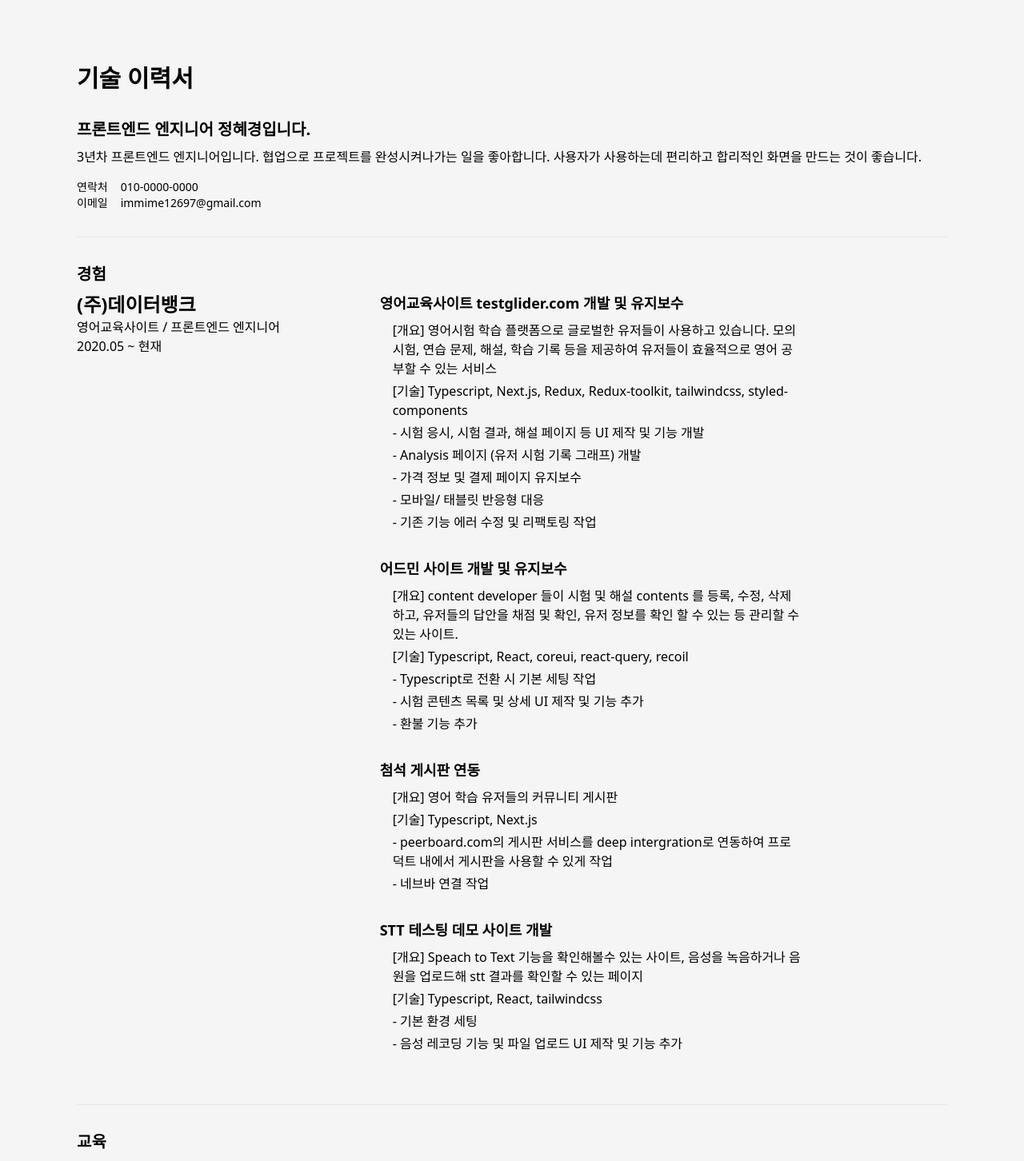
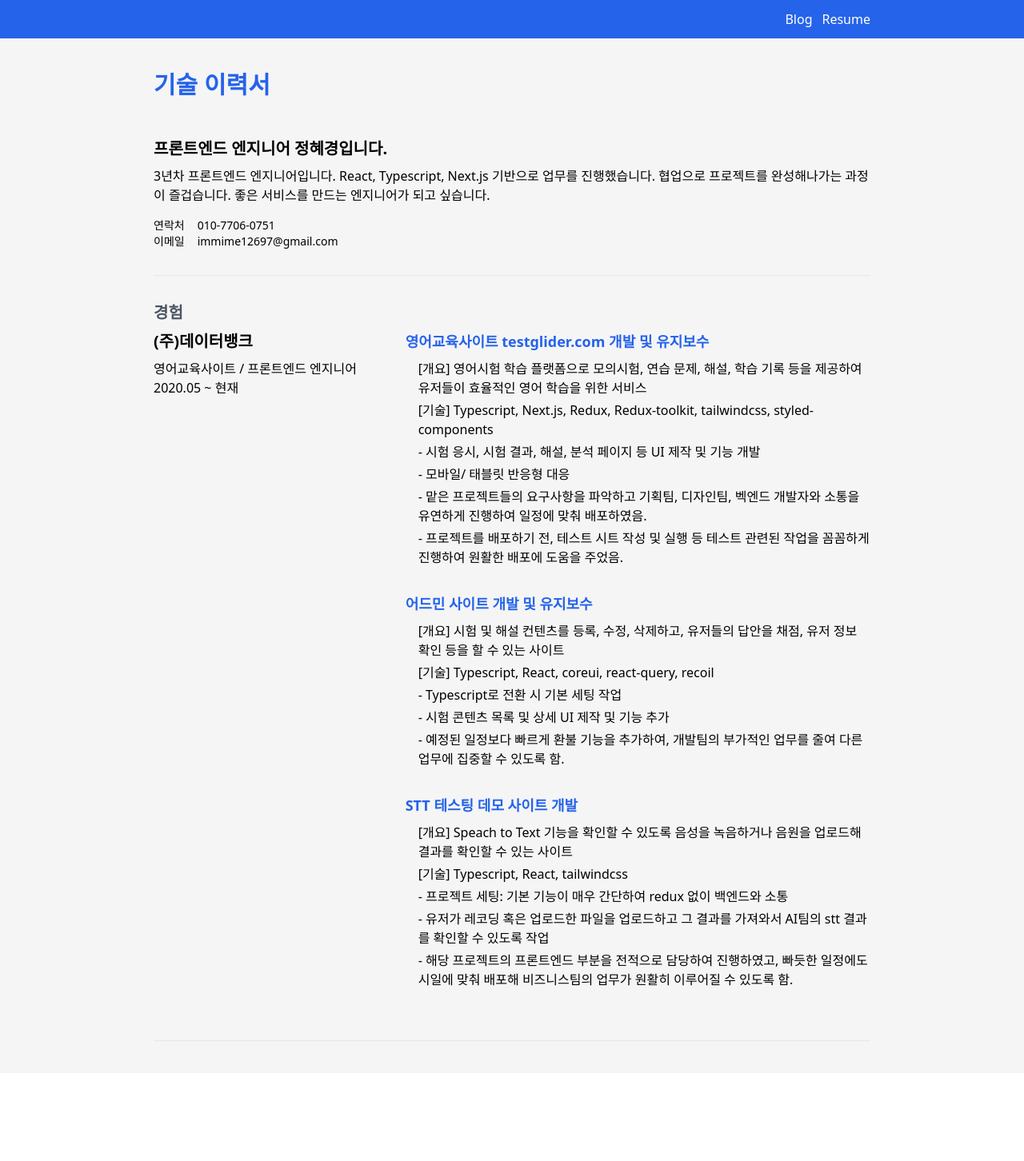
Before and after one commit to ginsum/new-blog, a React (Create React App) app: page /resume in a window 1280 px wide. Shown: the top 1452 px of the page at 80% size. After the commit the page ends 1342 px from the top, so only its background shows below. Built offline with nearby package versions, Linux system fonts and the light colour scheme; a small style sheet from the web is missing.

Commit message:
add Navbar

```diff
--- a/src/App.tsx
+++ b/src/App.tsx
@@ -1,8 +1,10 @@
 import Root from "./routes";
+import Nav from "./container/Nav";
 
 function App() {
   return (
     <div className="w-screen h-full bg-neutral-100">
+      <Nav />
       <Root />
     </div>
   );
--- /dev/null
+++ b/src/container/Nav.tsx
@@ -0,0 +1,17 @@
+import { Link } from "react-router-dom";
+
+const Nav = () => {
+  return (
+    <div className="w-full h-12 bg-blue-600">
+      <div className="flex container mx-auto px-48 py-3 justify-end items-center text-white">
+        <Link to="/blog">
+          <div className="mr-3">Blog</div>
+        </Link>
+        <Link to="/resume">
+          <div>Resume</div>
+        </Link>
+      </div>
+    </div>
+  );
+};
+export default Nav;
--- a/src/data/resume.ts
+++ b/src/data/resume.ts
@@ -1,10 +1,10 @@
 export const introduction = {
     title: "프론트엔드 엔지니어 정혜경입니다.",
-    description: "3년차 프론트엔드 엔지니어입니다. 협업으로 프로젝트를 완성시켜나가는 일을 좋아합니다. 사용자가 사용하는데 편리하고 합리적인 화면을 만드는 것이 좋습니다."
+    description: "3년차 프론트엔드 엔지니어입니다. React, Typescript, Next.js 기반으로 업무를 진행했습니다. 협업으로 프로젝트를 완성해나가는 과정이 즐겁습니다. 좋은 서비스를 만드는 엔지니어가 되고 싶습니다."
 }
 
 export const contact = [
-    {label: "연락처", text: "010-0000-0000"},
+    {label: "연락처", text: "010-7706-0751"},
     {label: "이메일", text: "immime12697@gmail.com"},
 ]
 
@@ -16,42 +16,33 @@ export const experience = {
         {
             title: "영어교육사이트 testglider.com 개발 및 유지보수",
             content: [
-                "[개요] 영어시험 학습 플랫폼으로 글로벌한 유저들이 사용하고 있습니다. 모의시험, 연습 문제, 해설, 학습 기록 등을 제공하여 유저들이 효율적으로 영어 공부할 수 있는 서비스",
+                "[개요] 영어시험 학습 플랫폼으로 모의시험, 연습 문제, 해설, 학습 기록 등을 제공하여 유저들이 효율적인 영어 학습을 위한 서비스",
                 "[기술] Typescript, Next.js, Redux, Redux-toolkit, tailwindcss, styled-components",
-                "- 시험 응시, 시험 결과, 해설 페이지 등 UI 제작 및 기능 개발",
-                "- Analysis 페이지 (유저 시험 기록 그래프) 개발",
-                "- 가격 정보 및 결제 페이지 유지보수",
+                "- 시험 응시, 시험 결과, 해설, 분석 페이지 등 UI 제작 및 기능 개발",
                 "- 모바일/ 태블릿 반응형 대응",
-                "- 기존 기능 에러 수정 및 리팩토링 작업"
+                "- 맡은 프로젝트들의 요구사항을 파악하고 기획팀, 디자인팀, 벡엔드 개발자와 소통을 유연하게 진행하여 일정에 맞춰 배포하였음.",
+                "- 프로젝트를 배포하기 전, 테스트 시트 작성 및 실행 등 테스트 관련된 작업을 꼼꼼하게 진행하여 원활한 배포에 도움을 주었음.",
             ]
 
         },
         {
             title: "어드민 사이트 개발 및 유지보수",
             content: [
-                "[개요] content developer 들이 시험 및 해설 contents 를 등록, 수정, 삭제하고, 유저들의 답안을 채점 및 확인, 유저 정보를 확인 할 수 있는 등 관리할 수 있는 사이트.",
-                "[기술] Typescript, React, coreui, react-query, recoil",
+                "[개요] 시험 및 해설 컨텐츠를 등록, 수정, 삭제하고, 유저들의 답안을 채점, 유저 정보 확인 등을 할 수 있는 사이트",
+                "[기술] Typescript, React, coreui, react-query, recoil ",
                 "- Typescript로 전환 시 기본 세팅 작업",
                 "- 시험 콘텐츠 목록 및 상세 UI 제작 및 기능 추가",
-                "- 환불 기능 추가"
-            ]
-        },
-        {
-            title: "첨석 게시판 연동",
-            content: [
-                "[개요] 영어 학습 유저들의 커뮤니티 게시판",
-                "[기술] Typescript, Next.js",
-                " - peerboard.com의 게시판 서비스를 deep intergration로 연동하여 프로덕트 내에서 게시판을 사용할 수 있게 작업",
-                " - 네브바 연결 작업"
+                "- 예정된 일정보다 빠르게 환불 기능을 추가하여, 개발팀의 부가적인 업무를 줄여 다른 업무에 집중할 수 있도록 함."
             ]
         },
         {
             title: "STT 테스팅 데모 사이트 개발",
             content: [
-                "[개요] Speach to Text 기능을 확인해볼수 있는 사이트, 음성을 녹음하거나 음원을 업로드해 stt 결과를 확인할 수 있는 페이지",
+                "[개요] Speach to Text 기능을 확인할 수 있도록 음성을 녹음하거나 음원을 업로드해 결과를 확인할 수 있는 사이트",
                 "[기술] Typescript, React, tailwindcss",
-                "- 기본 환경 세팅",
-                "- 음성 레코딩 기능 및 파일 업로드 UI 제작 및 기능 추가"
+                "- 프로젝트 세팅: 기본 기능이 매우 간단하여 redux 없이 백엔드와 소통",
+                "- 유저가 레코딩 혹은 업로드한 파일을 업로드하고 그 결과를 가져와서 AI팀의 stt 결과를 확인할 수 있도록 작업",
+                "- 해당 프로젝트의 프론트엔드 부분을 전적으로 담당하여 진행하였고, 빠듯한 일정에도 시일에 맞춰 배포해 비즈니스팀의 업무가 원활히 이루어질 수 있도록 함."
             ]
         },
     ]
--- a/src/page/blog/list.tsx
+++ b/src/page/blog/list.tsx
@@ -2,13 +2,12 @@ import ListCard from "../../components/ListCard";
 import { list } from "../../data/mockData";
 
 const BlogList = () => (
-  <div className="flex flex-col container mx-auto w-2/5 py-20 justify-center">
-    <div className="text-3xl font-bold mb-8">BlogList</div>
+  <div className="flex flex-col container mx-auto w-2/5 py-10 justify-center">
+    <div className="text-3xl font-bold mb-8 text-blue-600">BlogList</div>
     <div className="flex mb-8">
-      <div className="w-16 h-16 rounded-full bg-slate-400 mr-6">사진</div>
-      <div>
+      <div className="w-16 h-16 rounded-full bg-slate-400 mr-6" />
+      <div className="mt-2">
         <div>ginsum</div>
-        <div>소개 소개 소개 소개 소개 소개</div>
         <div>github</div>
       </div>
     </div>
--- a/src/page/resume.tsx
+++ b/src/page/resume.tsx
@@ -2,8 +2,8 @@ import { introduction, contact, experience } from "../data/resume";
 
 const Resume = () => {
   return (
-    <div className="flex flex-col container mx-auto px-24 py-20 justify-center">
-      <div className="text-3xl font-bold mb-8">기술 이력서</div>
+    <div className="flex flex-col container mx-auto px-48 py-10 justify-center">
+      <div className="text-3xl font-bold mb-12 text-blue-600">기술 이력서</div>
       <div className="mb-4">
         <div className="text-xl font-bold mb-2">{introduction.title}</div>
         <div>{introduction.description}</div>
@@ -20,19 +20,21 @@ const Resume = () => {
 
       <hr />
       <div className="my-8">
-        <div className="text-xl font-bold mb-2">경험</div>
+        <div className="text-xl font-bold mb-2 text-gray-600">경험</div>
         <div className="flex">
           <div className="flex flex-col w-1/3 mb-8">
-            <span className="text-2xl font-bold mr-2">
+            <span className="text-xl font-bold mr-2 mb-2">
               {experience.company}
             </span>
             <span className="">{experience.description}</span>
             <span>{experience.date}</span>
           </div>
-          <div className="w-1/2">
+          <div className="w-2/3">
             {experience.detail.map(({ title, content }) => (
               <div className="mb-8 ml-4">
-                <div className="text-lg font-semibold mb-2">{title}</div>
+                <div className="text-lg font-semibold mb-2 text-blue-600">
+                  {title}
+                </div>
                 <div className="text-base ml-4">
                   {content.map((el: string) => (
                     <div className="mb-1">{el}</div>
@@ -45,7 +47,7 @@ const Resume = () => {
       </div>
       <hr />
 
-      <div className="my-8">
+      {/* <div className="my-8">
         <div className="text-xl font-bold mb-2">교육</div>
         <span>학력</span>
         <span>대학교</span>
@@ -56,7 +58,7 @@ const Resume = () => {
         <div className="text-xl font-bold mb-2">기술</div>
         <span>react</span>
         <span>웹</span>
-      </div>
+      </div> */}
     </div>
   );
 };
```
